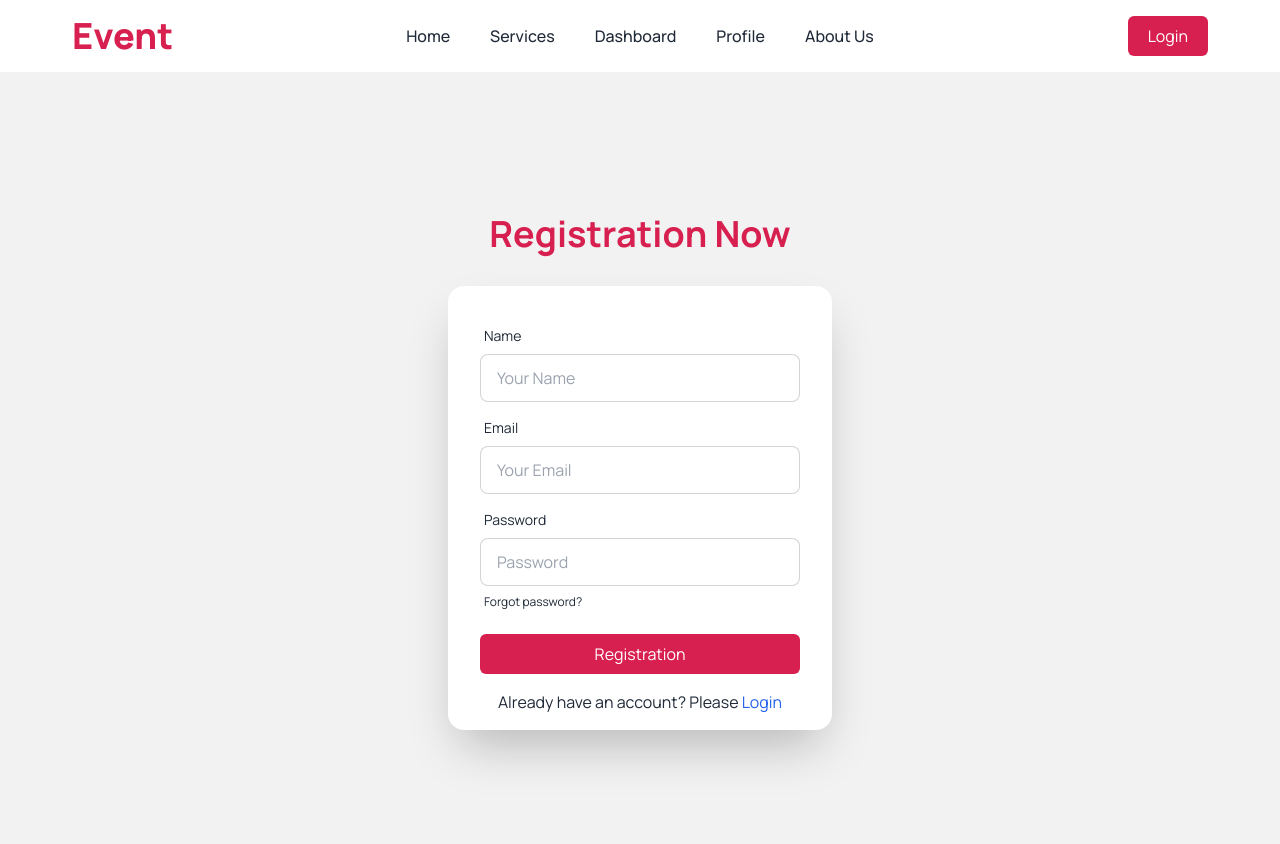
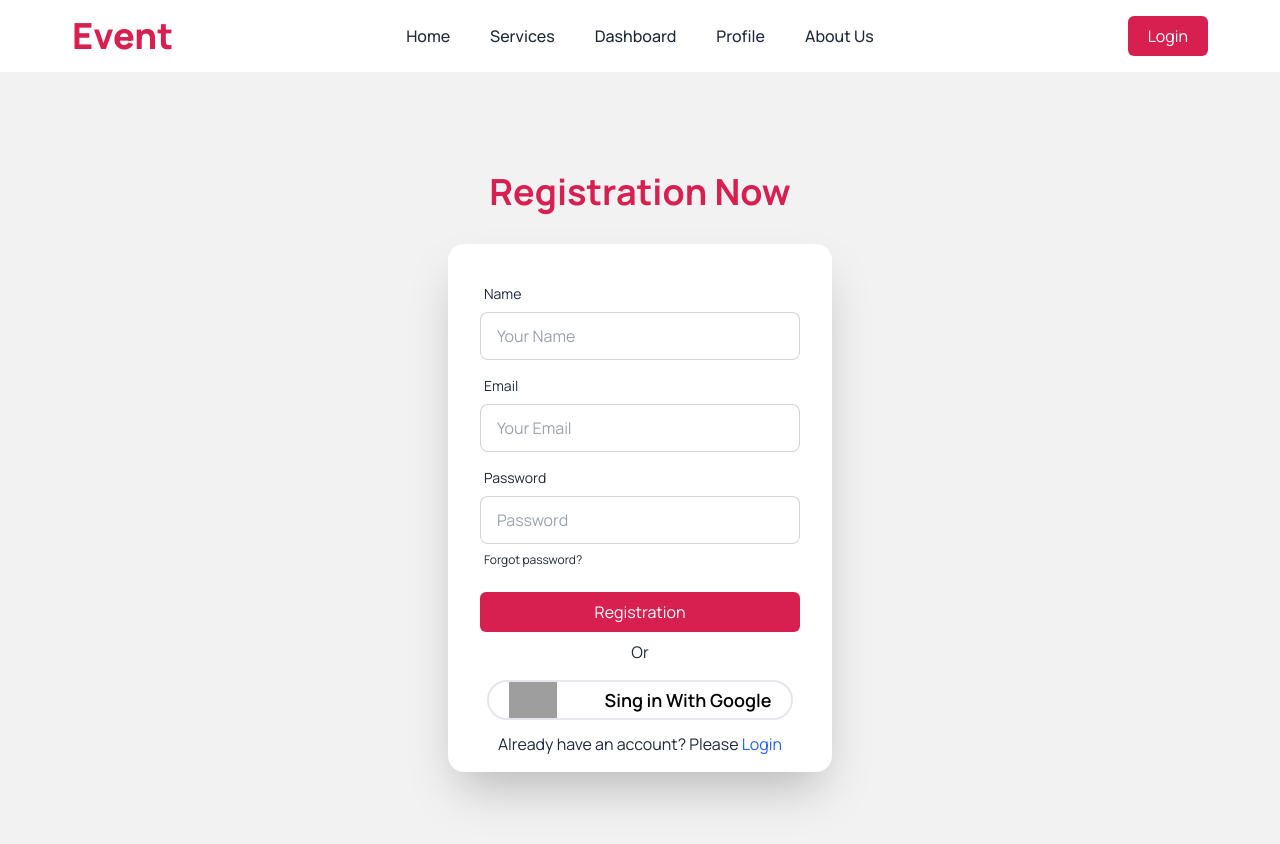
Before and after one commit to HasanurHasu/event-management-assignment, a React (Vite) app: page /register in a window 1280 px wide. Shown: the top 844 px of the page. Built offline with nearby package versions, Linux system fonts and the light colour scheme; no server answers; grey boxes are pictures that could not be loaded.

Commit message:
add use navigate

```diff
--- a/package.json
+++ b/package.json
@@ -17,7 +17,9 @@
     "react": "^18.2.0",
     "react-dom": "^18.2.0",
     "react-router-dom": "^6.16.0",
-    "sort-by": "^1.2.0"
+    "react-toastify": "^9.1.3",
+    "sort-by": "^1.2.0",
+    "sweetalert2": "^11.7.32"
   },
   "devDependencies": {
     "@types/react": "^18.2.15",
--- a/src/Pages/Login/Login.jsx
+++ b/src/Pages/Login/Login.jsx
@@ -1,7 +1,8 @@
 import { useContext } from "react";
 import { Link, useLocation, useNavigate } from "react-router-dom";
 import { AuthContext } from "../../Providers/Providers";
-
+import { ToastContainer, toast } from 'react-toastify';
+import 'react-toastify/dist/ReactToastify.css';
 
 const Login = () => {
 
@@ -14,15 +15,18 @@ const Login = () => {
         const email = e.target.email.value;
         const password = e.target.password.value;
         console.log(email, password);
+
         singIn(email, password)
             .then(result => {
                 console.log(result.user);
+                toast.success('User Login Successfully')
                 navigate(location?.state ? location.state : '/')
             })
             .catch(error => {
                 console.log(error.message);
+                toast.error('Login failed, Try again later')
+
             })
-
     }
     return (
         <div className="bg-base-200">
@@ -54,6 +58,18 @@ const Login = () => {
                     </div>
                 </div>
             </div>
+            <ToastContainer
+                position="top-center"
+                autoClose={5000}
+                hideProgressBar={false}
+                newestOnTop={false}
+                closeOnClick
+                rtl={false}
+                pauseOnFocusLoss
+                draggable
+                pauseOnHover
+                theme="light"
+            />
         </div>
     );
 };
--- a/src/Pages/Registration/Registration.jsx
+++ b/src/Pages/Registration/Registration.jsx
@@ -1,10 +1,11 @@
 import { useContext } from "react";
 import { Link } from "react-router-dom";
 import { AuthContext } from "../../Providers/Providers";
-
+import { ToastContainer, toast } from 'react-toastify';
+import 'react-toastify/dist/ReactToastify.css';
 
 const Registration = () => {
-    const {createUser} = useContext(AuthContext)
+    const { createUser, singInWithGoogle } = useContext(AuthContext)
     const handleRegistration = e => {
         e.preventDefault();
         const name = e.target.name.value;
@@ -13,9 +14,23 @@ const Registration = () => {
         createUser(email, password)
             .then(result => {
                 console.log(result.user);
+                toast.success('User Login Successfully')
             })
             .catch(error => {
                 console.log(error);
+            })
+
+    }
+
+   const handleReg = () =>{
+    singInWithGoogle()
+    .then(result => {
+        console.log(result.user);
+    })
+    .catch(error => {
+        console.log(error.message);
+        toast.error('Login failed, Try again later')
+
     })
 
    }
@@ -25,7 +40,6 @@ const Registration = () => {
                 <div className="hero-content flex-col w-2/4">
                     <div className="text-center ">
                         <h1 className="text-4xl font-bold text-[#D72050] mb-4">Registration Now</h1>
-
                     </div>
                     <div className="card flex-shrink-0 w-full max-w-sm shadow-2xl bg-base-100">
                         <form onSubmit={handleRegistration} className="card-body">
@@ -33,13 +47,13 @@ const Registration = () => {
                                 <label className="label">
                                     <span className="label-text">Name</span>
                                 </label>
-                                <input type="text" name="name" placeholder="Your Name"  required className="input input-bordered" required />
+                                <input type="text" name="name" placeholder="Your Name" required className="input input-bordered" required />
                             </div>
                             <div className="form-control">
                                 <label className="label">
                                     <span className="label-text">Email</span>
                                 </label>
-                                <input type="email" name="email" placeholder="Your Email"  required className="input input-bordered" required />
+                                <input type="email" name="email" placeholder="Your Email" required className="input input-bordered" required />
                             </div>
                             <div className="form-control">
                                 <label className="label">
@@ -53,11 +67,33 @@ const Registration = () => {
                             <div className="form-control mt-2">
                                 <button className="bg-[#D72050] px-5 py-2 rounded-md text-white ">Registration</button>
                             </div>
+                            <p className="text-center">Or</p>
                         </form>
-                        <p className="text-center -mt-4  mb-4">Already have an account? Please <Link className="text-blue-600" to='/login'>Login</Link> </p>
+
+                        <div className="mx-auto -mt-4">
+                            <button onClick={handleReg} className=" px-5  rounded-3xl  border-2 text-white ">
+                                <div className="flex items-center justify-around gap-12">
+                                    <img src="https://cdn1.iconfinder.com/data/icons/google-s-logo/150/Google_Icons-09-512.png" className="w-12" />
+                                    <h1 className="text-black text-lg font-semibold">Sing in With Google</h1>
+                                </div>
+                            </button>
+                        </div>
+                        <p className="text-center mt-2  mb-4">Already have an account? Please <Link className="text-blue-600" to='/login'>Login</Link> </p>
                     </div>
                 </div>
             </div>
+            <ToastContainer
+                position="top-center"
+                autoClose={5000}
+                hideProgressBar={false}
+                newestOnTop={false}
+                closeOnClick
+                rtl={false}
+                pauseOnFocusLoss
+                draggable
+                pauseOnHover
+                theme="light"
+            />
         </div>
     );
 };
--- a/src/Pages/TeamMember/TeamMember.jsx
+++ b/src/Pages/TeamMember/TeamMember.jsx
@@ -12,7 +12,7 @@ const TeamMember = () => {
     return (
         <div className="my-20 max-w-6xl mx-auto">
             <div className="space-y-3 mb-8">
-                <h1 className="text-4xl font-extrabold text-center">Our Services</h1>
+                <h1 className="text-4xl font-extrabold text-center">Our Team Members</h1>
                 <p className="text-center w-2/3 mx-auto">Lorem ipsum dolor sit, amet consectetur adipisicing elit. Adipisci accusantium, unde illo, quas dignissimos magnam saepe odio.</p>
             </div>
             <div className="grid grid-cols-4 gap-8">
--- a/src/Providers/Providers.jsx
+++ b/src/Providers/Providers.jsx
@@ -1,15 +1,16 @@
 import PropTypes from 'prop-types';
 import { createContext, useEffect, useState } from "react";
-import { createUserWithEmailAndPassword, onAuthStateChanged, signInWithEmailAndPassword, signOut } from "firebase/auth";
+import { createUserWithEmailAndPassword, onAuthStateChanged, signInWithEmailAndPassword, signInWithPopup, signOut } from "firebase/auth";
 import auth from '../firebase/firebase.config';
-
-
+import { GoogleAuthProvider } from "firebase/auth";
 export const AuthContext = createContext(null)
 
 const Providers = ({ children }) => {
     const [user, setUser] = useState(null);
     const [events, setEvents] = useState([]);
     const [loading, setLoading] = useState(true);
+    const provider = new GoogleAuthProvider();
+
 
     useEffect(() => {
         fetch('/services.json')
@@ -31,10 +32,14 @@ const Providers = ({ children }) => {
         setLoading(true);
         return signOut(auth);
     }
+    const singInWithGoogle = () =>{
+        return signInWithPopup(auth, provider);
+    }
 
     useEffect(() => {
         const unSubscribe = onAuthStateChanged(auth, currentUser => {
             setUser(currentUser);
+
             setLoading(false);
         });
         return () => {
@@ -51,7 +56,8 @@ const Providers = ({ children }) => {
         loading,
         createUser,
         singIn,
-        logOut
+        logOut,
+        singInWithGoogle
     }
     return (
         <AuthContext.Provider value={info}>
```
Also changed, not shown: 1 other file (tests, documents, lock files or other folders). Lines whose indentation alone changed are shown as unchanged.
